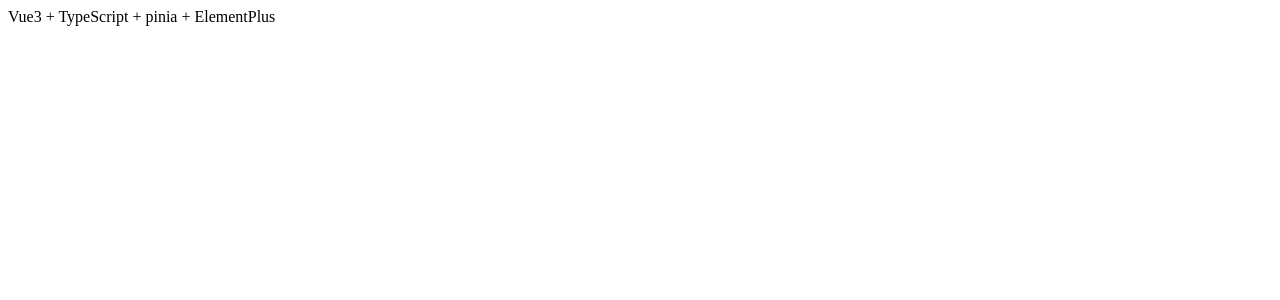
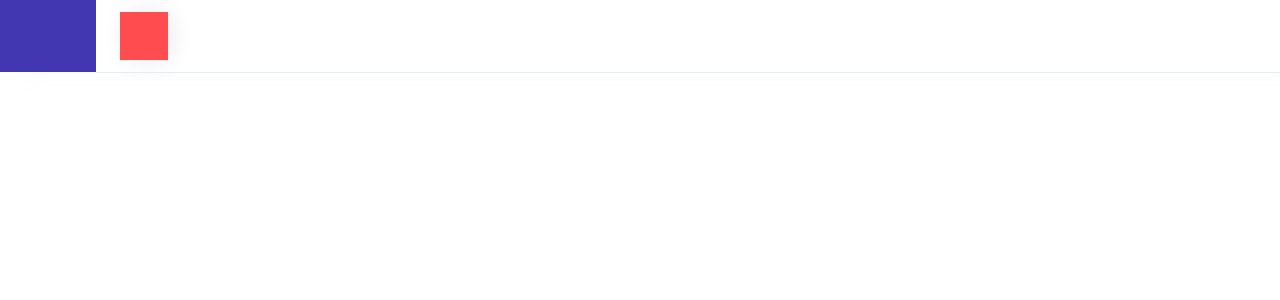
Before and after one commit to PleasePerfunctory/try-vue3-admin, a Vue app: page / in a window 1280 px wide. Shown: the top 300 px of the page. Built offline with nearby package versions, Linux system fonts and the light colour scheme.

Commit message:
feat: nav设计

```diff
--- a/components.d.ts
+++ b/components.d.ts
@@ -6,7 +6,10 @@
   export interface GlobalComponents {
     ElButton: typeof import('element-plus/es')['ElButton']
     ElRow: typeof import('element-plus/es')['ElRow']
+    Login: typeof import('./src/components/login.vue')['default']
     MainLayout: typeof import('./src/components/layout/mainLayout.vue')['default']
+    MicroBar: typeof import('./src/components/layout/micro-bar.vue')['default']
+    NavBar: typeof import('./src/components/layout/nav-bar.vue')['default']
   }
 }
 
--- a/index.html
+++ b/index.html
@@ -11,3 +11,15 @@
     <script type="module" src="/src/main.ts"></script>
   </body>
 </html>
+<style>
+  html, body{
+    width: 100%;
+    height: 100%;
+    padding: 0;
+    margin: 0;
+  }
+  #app{
+    width: 100%;
+    height: 100%;
+  }
+</style>
--- a/src/App.vue
+++ b/src/App.vue
@@ -1,4 +1,4 @@
-<script setup>
+<script setup lang="ts">
 </script>
 <template>
   <router-view></router-view>
--- a/src/assets/scss/var.scss
+++ b/src/assets/scss/var.scss
@@ -1 +1,4 @@
 // ? 这里存放sass全局变量
+:root{
+  --color-theme-main: #4236b1;
+}
--- a/src/components/layout/mainLayout.vue
+++ b/src/components/layout/mainLayout.vue
@@ -1,35 +1,22 @@
 <template>
-  <section>
-    Vue3 + TypeScript + pinia + ElementPlus
+  <section class="layout-main-wrap">
+    <nav-bar />
   </section>
 </template>
 <script lang="ts">
 import { defineComponent } from 'vue'
+import NavBar from './nav-bar.vue'
 export default defineComponent({
+  components: { NavBar },
   setup() {
-    const data = {
-        a: {
-            c: 123,
-            d: {
-              name: '冯建军',
-              data: {
-                v: 'node'
-              }
-            }
-        },
-        b: ['begonia', '哈哈哈'],
-        d: {
-            c: [1, 2, 3]
-        },
-        e: [{
-            name: "begonia",
-            age: 18
-        }, {
-            name: "windy",
-            age: 18
-        }],
-        f: [[123], [[345, 678]]]
-    }
+
   }
 })
 </script>
+<style lang="scss" scoped>
+  .layout-main-wrap{
+    width: 100%;
+    height: 100%;
+    // display: flex;
+  }
+</style>
--- /dev/null
+++ b/src/components/layout/micro-bar.vue
@@ -0,0 +1,31 @@
+<template>
+  <section class="micro-menu-list">
+    <div class="micro-item">
+      <div class="micro-item-color"></div>
+    </div>
+  </section>
+</template>
+<script lang="ts">
+</script>
+<style lang="scss" scoped>
+.micro-menu-list{
+  display: flex;
+  align-items: center;
+  .micro-item{
+    width: 48px;
+    height: 48px;
+    background: #FFFFFF;
+    box-shadow: 4px 0px 24px 0px rgba(0, 0, 0, 0.08);
+    border-radius: 8px;
+    position: relative;
+    .micro-item-color{
+      position: absolute;
+      left: 0;
+      right: 0;
+      top: 0;
+      bottom: 0;
+      background: #FF4D4F;
+    }
+  }
+}
+</style>
--- /dev/null
+++ b/src/components/layout/nav-bar.vue
@@ -0,0 +1,35 @@
+<template>
+  <nav class="main-nav">
+    <div class="logo-container"></div>
+    <div class="micro-user-container">
+      <MicroBar />
+    </div>
+  </nav>
+</template>
+<script setup lang="ts">
+  import MicroBar from './micro-bar.vue'
+</script>
+<style lang="scss" scoped>
+  .main-nav{
+    height: 72px;
+    background: #FFFFFF;
+    box-shadow: 24px 0px 24px 0px rgba(205, 211, 220, 0.1);
+    display: flex;
+    align-items: center;
+    justify-content: space-between;
+    .logo-container{
+      width: 96px;
+      height: 100%;
+      background-color: var(--color-theme-main);
+    }
+    .micro-user-container{
+      padding: 0 24px;
+      border-bottom: 1px solid #E9EDF3;
+      flex: 1;
+      height: 100%;
+      display: flex;
+      align-items: center;
+      justify-content: space-between;
+    }
+  }
+</style>
--- /dev/null
+++ b/src/components/login.vue
@@ -0,0 +1,89 @@
+<template>
+  <section class="login-wrap">
+    <div class="fixed-filter-model"></div>
+  </section>
+</template>
+<script lang="ts">
+
+</script>
+<style lang="scss" scoped>
+  @property --perA {
+    syntax: '<percentage>';
+    inherits: false;
+    initial-value: 75%;
+  }
+
+  @property --perB {
+    syntax: '<percentage>';
+    inherits: false;
+    initial-value: 99%;
+  }
+
+  @property --perC {
+    syntax: '<percentage>';
+    inherits: false;
+    initial-value: 15%;
+  }
+
+  @property --perD {
+    syntax: '<percentage>';
+    inherits: false;
+    initial-value: 16%;
+  }
+
+  @property --perE {
+    syntax: '<percentage>';
+    inherits: false;
+    initial-value: 86%;
+  }
+
+  @property --angle {
+    syntax: '<angle>';
+    inherits: false;
+    initial-value: 0deg;
+  }
+  @keyframes move {
+    100% {
+      --perA: 85%;
+      --perB: 49%;
+      --perC: 45%;
+      --perD: 39%;
+      --perE: 70%;
+      --angle: 360deg;
+    }
+  }
+  .fixed-filter-model{
+    position: fixed;
+    top: 0; left: 0; bottom: 0; right: 0;
+    animation: move 30s infinite alternate linear;
+    background-image:
+    radial-gradient(
+      circle at var(--perE) 7%,
+      rgba(#7824fe, 0.2) 0%,
+      rgba(#7824fe, 0.2) 50%,
+      rgba(#4248ff, 0.5) 50%,
+      rgba(#4248ff, 0.5) 100%
+    ),
+    radial-gradient(
+      circle at var(--perC) var(--perD),
+      rgba(#fdaccc, 0.2) 0%,
+      rgba(#fdaccc, 0.2) 50%,
+      rgba(#8361ff, 0.2) 50%,
+      rgba(#8361ff, 0.04) 100%
+    ),
+    radial-gradient(
+      circle at var(--perA) var(--perB),
+      rgba(#671dff, 0.2) 0%,
+      rgba(#671dff, 0.04) 50%,
+      rgba(#8e2bff, 0.2) 50%,
+      rgba(#8e2bff, 0.04) 100%
+    );
+    &::before{
+      content: "";
+      position: absolute;
+      top: 0; left: 0; bottom: 0; right: 0;
+      backdrop-filter: blur(130px);
+      z-index: 0;
+    }
+  }
+</style>
--- a/src/main.ts
+++ b/src/main.ts
@@ -1,5 +1,6 @@
 import { createApp } from 'vue'
 import router from '@/router/index'
+import('./assets/scss/var.scss') // 定义css变量
 import App from './App.vue'
 createApp(App)
   .use(router)
--- a/tsconfig.json
+++ b/tsconfig.json
@@ -20,7 +20,8 @@
     "src/**/*.tsx",
     "src/**/*.vue",
     "tests/**/*.ts",
-    "tests/**/*.tsx"
-, "auto-imports.d.ts", "components.d.ts"  ],
+    "tests/**/*.tsx",
+    ".d.ts"
+  ],
   "exclude": ["node_modules"]
 }
--- a/vite.config.ts
+++ b/vite.config.ts
@@ -25,7 +25,7 @@
   css: {
     preprocessorOptions: {
       scss: {
-        additionalData: '@import "./src/assets/scss/var.scss"'
+        // additionalData: '@import "./src/assets/scss/var.scss";'
       }
     }
   }
```
Also changed, not shown: env.d.ts (renamed from src/env.d.ts), src/assets/logo.png (deleted).
